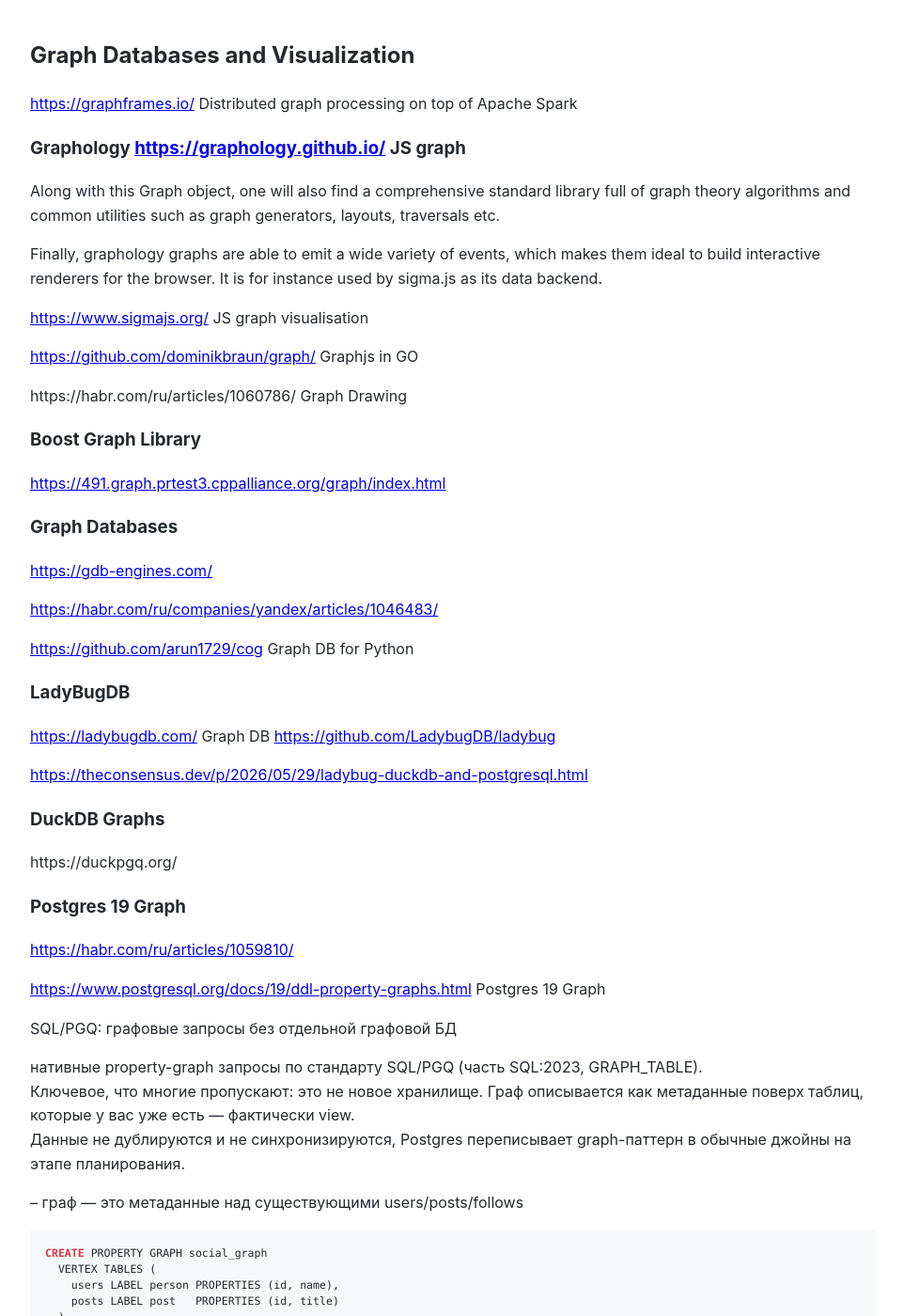
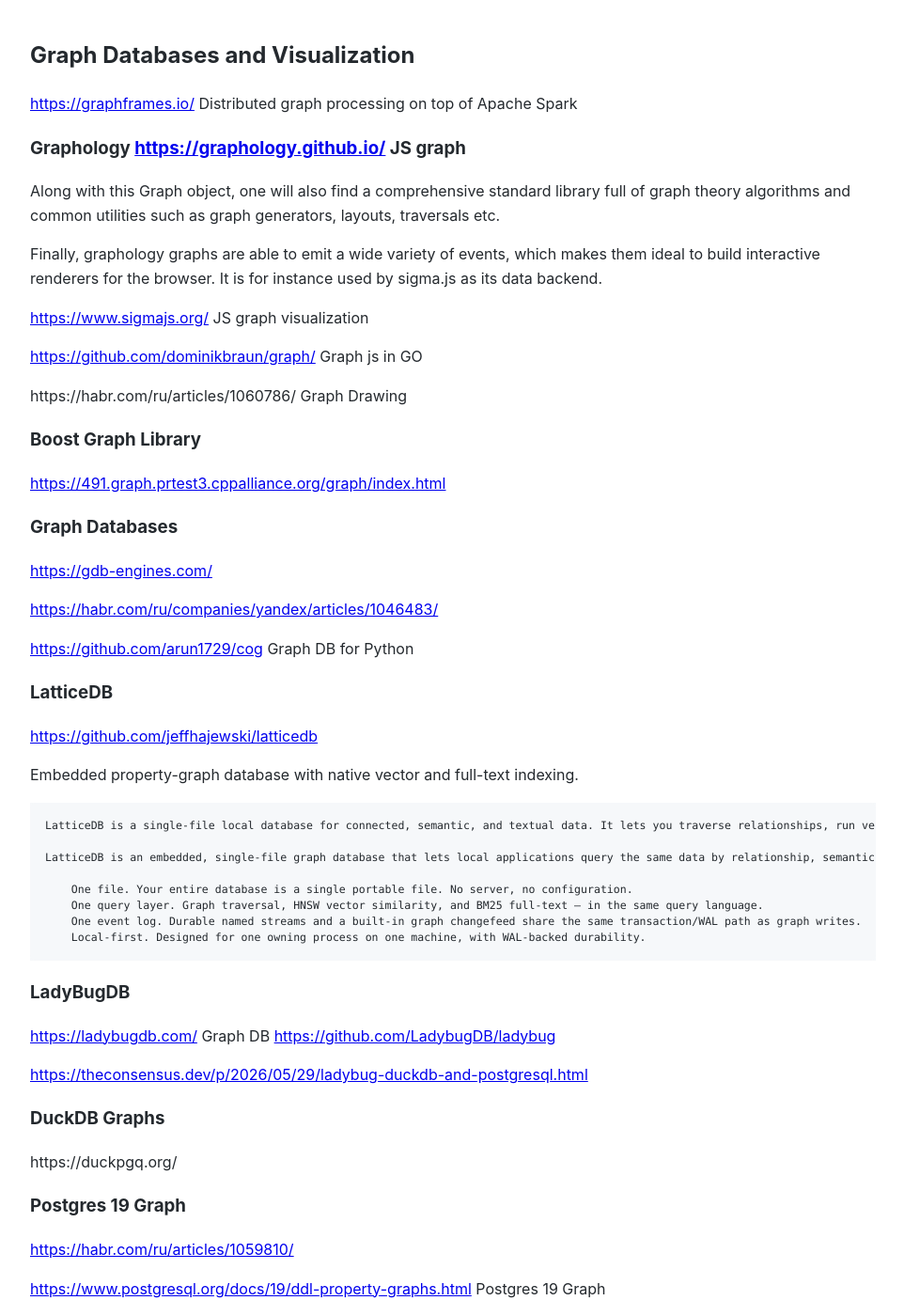
Before and after one commit to Michael-Lubinsky/michael-lubinsky.github.com, a Jekyll site: the page built from graph/graph.md, in a window 1280 px wide and 1400 px high. Shown: the whole window at 94% size, without its empty margins (158-1120 px from the left). Built offline with Jekyll 4.4.1, drawn with Linux system fonts in a browser that asks for light colours; our own code applies the rules of GitHub Pages for plain Markdown files.

Commit message:
Update graph.md

````diff
--- a/graph/graph.md
+++ b/graph/graph.md
@@ -8,9 +8,9 @@
 Finally, graphology graphs are able to emit a wide variety of events, which makes them ideal to build interactive renderers for the browser. It is for instance used by sigma.js as its data backend.
 
 
-<https://www.sigmajs.org/> JS graph visualisation
+<https://www.sigmajs.org/> JS graph visualization
 
-<https://github.com/dominikbraun/graph/> Graphjs in GO
+<https://github.com/dominikbraun/graph/> Graph js in GO
 
 https://habr.com/ru/articles/1060786/ Graph Drawing
 
@@ -25,6 +25,23 @@
 <https://habr.com/ru/companies/yandex/articles/1046483/>
 
 <https://github.com/arun1729/cog> Graph DB for Python
+
+
+### LatticeDB
+
+<https://github.com/jeffhajewski/latticedb>
+
+Embedded property-graph database with native vector and full-text indexing.
+```
+LatticeDB is a single-file local database for connected, semantic, and textual data. It lets you traverse relationships, run vector similarity search, and do BM25 full-text search over the same dataset in one engine and one query layer. It is designed for relationship-heavy workloads on a single machine, with zero-config operation and an embedded single-writer model.
+
+LatticeDB is an embedded, single-file graph database that lets local applications query the same data by relationship, semantics, and text, then consume durable graph and application events from the same file. Workloads like Graph RAG, agent memory, and local knowledge tools are examples built on those primitives, not the definition of the engine.
+
+    One file. Your entire database is a single portable file. No server, no configuration.
+    One query layer. Graph traversal, HNSW vector similarity, and BM25 full-text — in the same query language.
+    One event log. Durable named streams and a built-in graph changefeed share the same transaction/WAL path as graph writes.
+    Local-first. Designed for one owning process on one machine, with WAL-backed durability.
+```
 
 ### LadyBugDB
 <https://ladybugdb.com/> Graph DB
````
